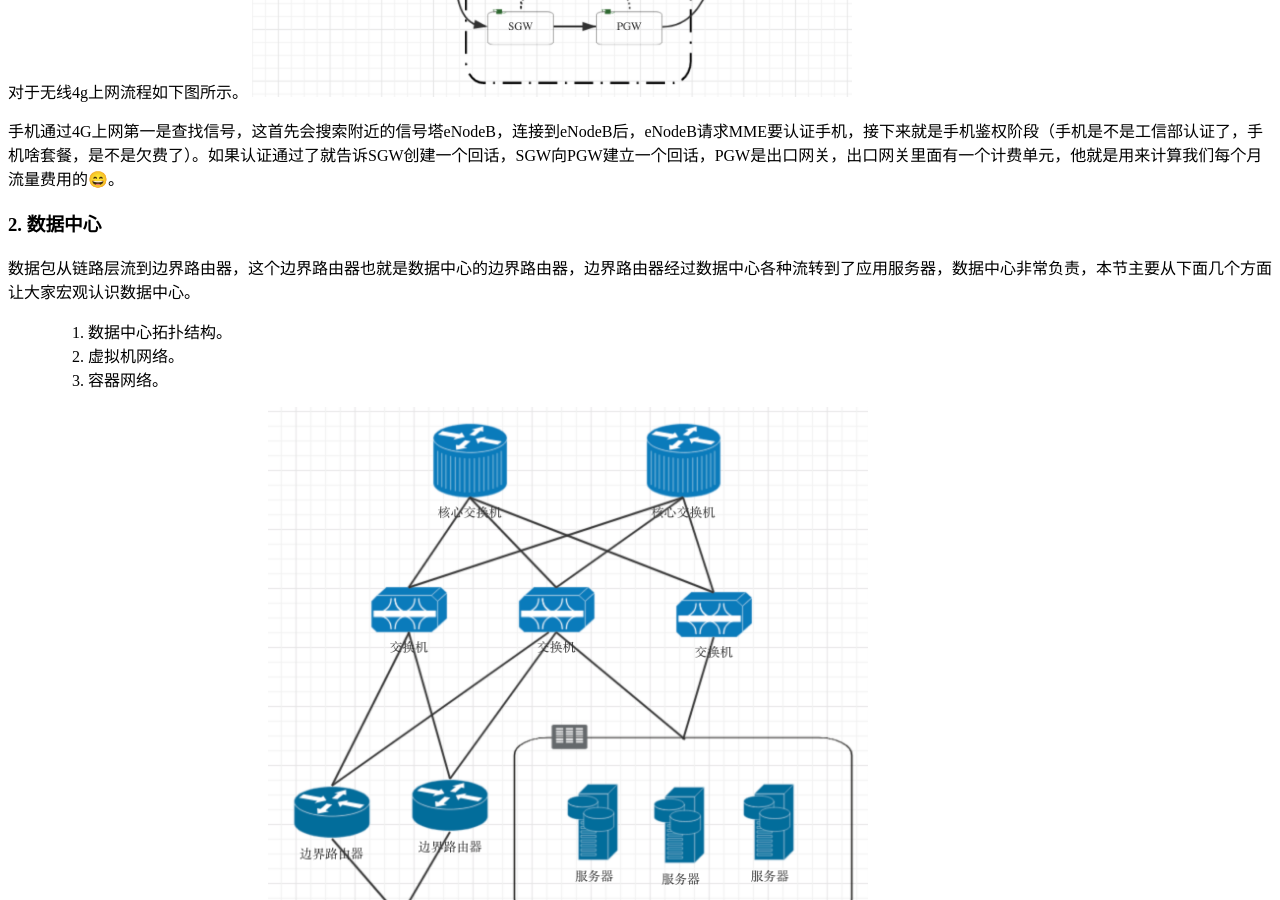
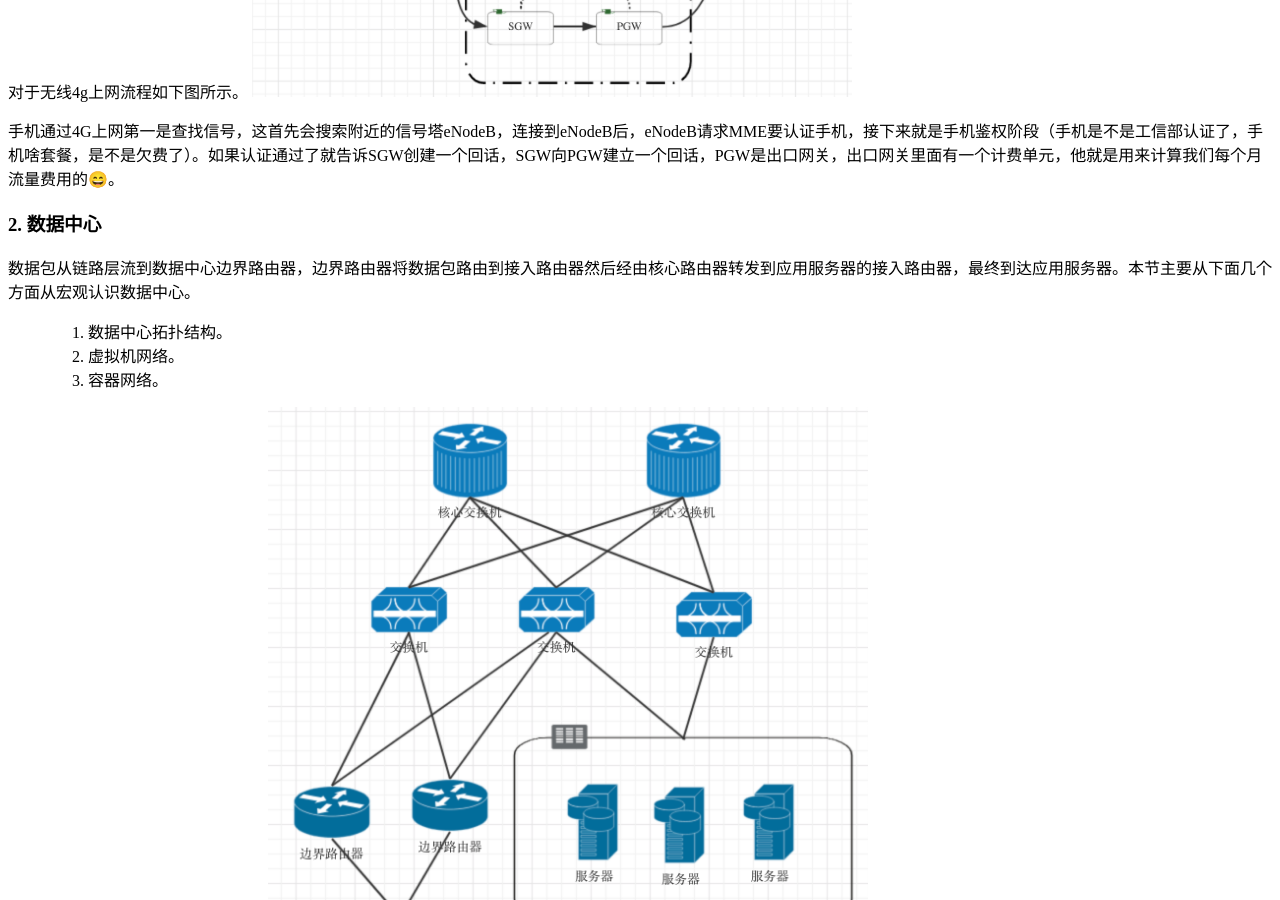
Before and after one commit to kingxt/kingxt.github.io, a Jekyll site: the page built from _posts/2018-10-14-网络是怎样连接的.md, in a window 1280 px wide and 900 px high, scrolled down 9243 px. Built offline with Jekyll 4.4.1, drawn with Linux system fonts in a browser that asks for light colours; nearby versions of some CDN libraries; comment, search, counter and statistics services are not loaded.

Commit message:
update post

```diff
--- a/_posts/2018-10-14-网络是怎样连接的.md
+++ b/_posts/2018-10-14-网络是怎样连接的.md
@@ -169,7 +169,7 @@ traceroute可以追踪到达目的地经过的路由器。traceroute是通过修
 
 ### 2. 数据中心
 
-数据包从链路层流到边界路由器，这个边界路由器也就是数据中心的边界路由器，边界路由器经过数据中心各种流转到了应用服务器，数据中心非常负责，本节主要从下面几个方面让大家宏观认识数据中心。
+数据包从链路层流到数据中心边界路由器，边界路由器将数据包路由到接入路由器然后经由核心路由器转发到应用服务器的接入路由器，最终到达应用服务器。本节主要从下面几个方面从宏观认识数据中心。
 > 1. 数据中心拓扑结构。
 > 2. 虚拟机网络。
 > 3. 容器网络。
```
